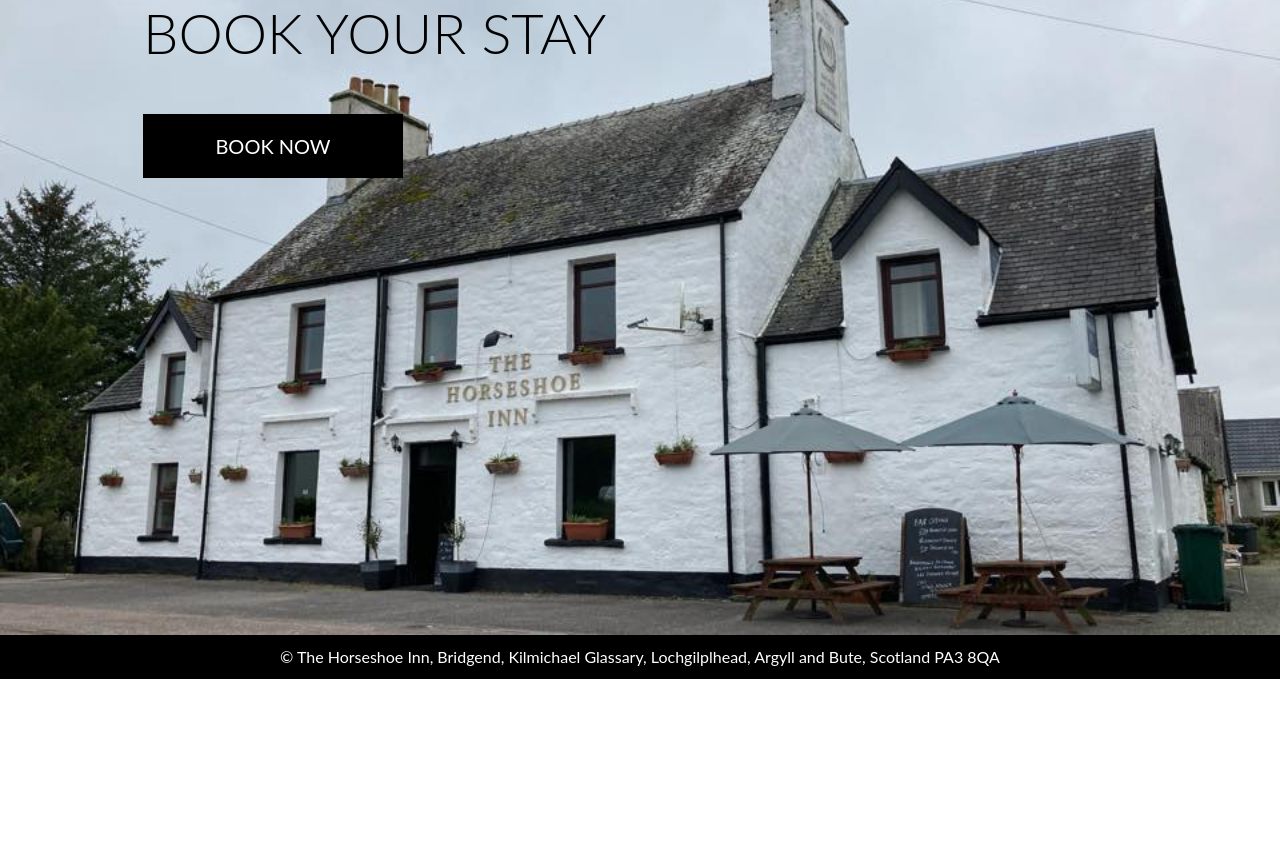
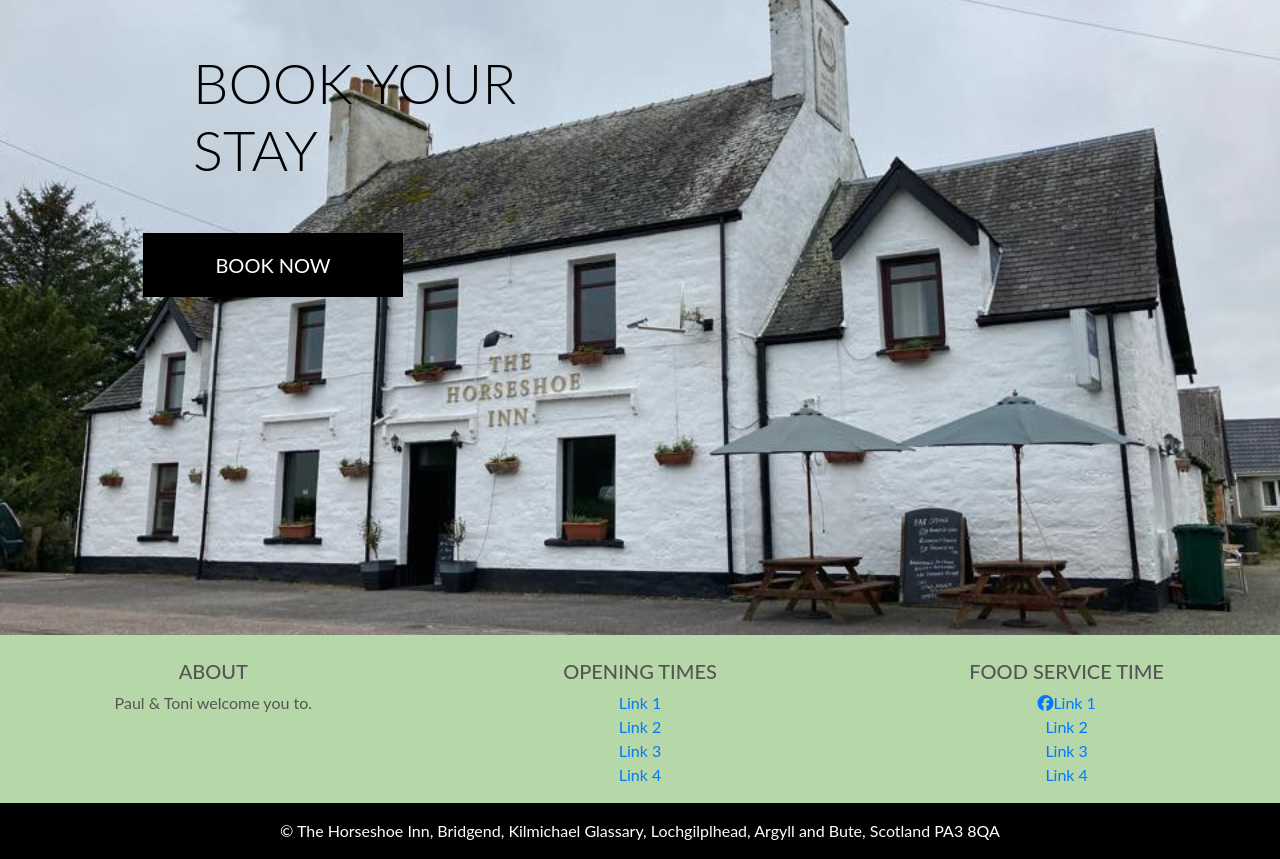
Before and after one commit to RogueAngelfire/the_horseshoe_inn_v1, a Django app: page / in a window 1280 px wide. Shown: the part 165-1024 px from the top of the page. Before the commit the page ends 844 px from the top, so only its background shows below. Run offline with Django 3.2, Linux system fonts and the light colour scheme; parts of the project's set-up code (start-up, migrations or seed data) failed here and were passed over; some libraries are stand-ins or nearby versions; some web fonts are replaced.

Commit message:
improved Footer to specification on mock ups

```diff
--- a/static/css/base.css
+++ b/static/css/base.css
@@ -84,6 +84,22 @@ body {
     }
 }
 
+/* -------------------------------- Footer */
+
+footer.page-footer {
+    background-color: #b6d7a8;
+    position: sticky;
+    position: -webkit-sticky;
+    position: -moz-sticky;
+    position: -o-sticky
+}
+
+/* ------------------------ Booking Header */
+
+h1.display-4 {
+    margin: 50px;
+}
+/*
 #footer {
     margin-bottom: 0 !important;
     padding: 10px;
@@ -91,4 +107,4 @@ body {
     position: -webkit-sticky;
     position: -moz-sticky;
     position: -o-sticky
-}
+} */
--- a/templates/base.html
+++ b/templates/base.html
@@ -121,9 +121,91 @@
     {% block content %}
     {% endblock %}
 
-    <!-- 30/09/20 Adding header here could be wrong location for Django practise-->
+<!-- 30/09/20 Adding header here could be wrong location for Django practise-->
 
-    <footer>
+<footer class="page-footer font-small blue pt-4">
+
+  <!-- Footer Links -->
+  <div class="container-fluid text-center text-md-center">
+
+    <!-- Grid row -->
+    <div class="row">
+
+      <!-- Grid column -->
+      <div class="col-md-4 mt-md-0 mt-3">
+
+        <!-- Content -->
+        <h5 class="text-uppercase text-center">About</h5>
+        <p class="text-center">Paul & Toni welcome you to.</p>
+
+      </div>
+      <!-- Grid column -->
+
+      <hr class="clearfix w-100 d-md-none pb-3">
+
+      <!-- Grid column -->
+      <div class="col-md-4 mb-md-0 mb-3">
+
+        <!-- Links -->
+        <h5 class="text-uppercase text-center">Opening Times</h5>
+
+        <ul class="list-unstyled">
+          <li>
+            <a href="#!">Link 1</a>
+          </li>
+          <li>
+            <a href="#!">Link 2</a>
+          </li>
+          <li>
+            <a href="#!">Link 3</a>
+          </li>
+          <li>
+            <a href="#!">Link 4</a>
+          </li>
+        </ul>
+
+      </div>
+      <!-- Grid column -->
+
+      <!-- Grid column -->
+      <div class="col-md-4 mb-md-0 mb-3">
+
+        <!-- Links -->
+        <h5 class="text-uppercase text-center">Food Service Time</h5>
+
+        <ul class="list-unstyled">
+          <li>
+            <a href="#!"><i class="fab fa-facebook"></i><i class="fab fa-tripadvisor"></i>Link 1</a>
+          </li>
+          <li>
+            <a href="#!">Link 2</a>
+          </li>
+          <li>
+            <a href="#!">Link 3</a>
+          </li>
+          <li>
+            <a href="#!">Link 4</a>
+          </li>
+        </ul>
+
+      </div>
+      <!-- Grid column -->
+
+    </div>
+    <!-- Grid row -->
+
+  </div>
+  <!-- Footer Links -->
+
+  <!-- Copyright -->
+  <div class="footer-copyright bg-black text-white text-center py-3">
+    © The Horseshoe Inn, Bridgend, Kilmichael Glassary, Lochgilplhead, Argyll and Bute, Scotland PA3 8QA
+  </div>
+  <!-- Copyright -->
+
+</footer>
+
+    <!-- <footer>
         <div class="container-fluid">
             <div class="row">
                 <div class="col bg-black text-center text-white">
@@ -131,7 +213,7 @@
                 </div>
             </div>
         </div>
-    </footer>
+    </footer> -->
 
     {% block postloadjs %}
     {% endblock %}
```
